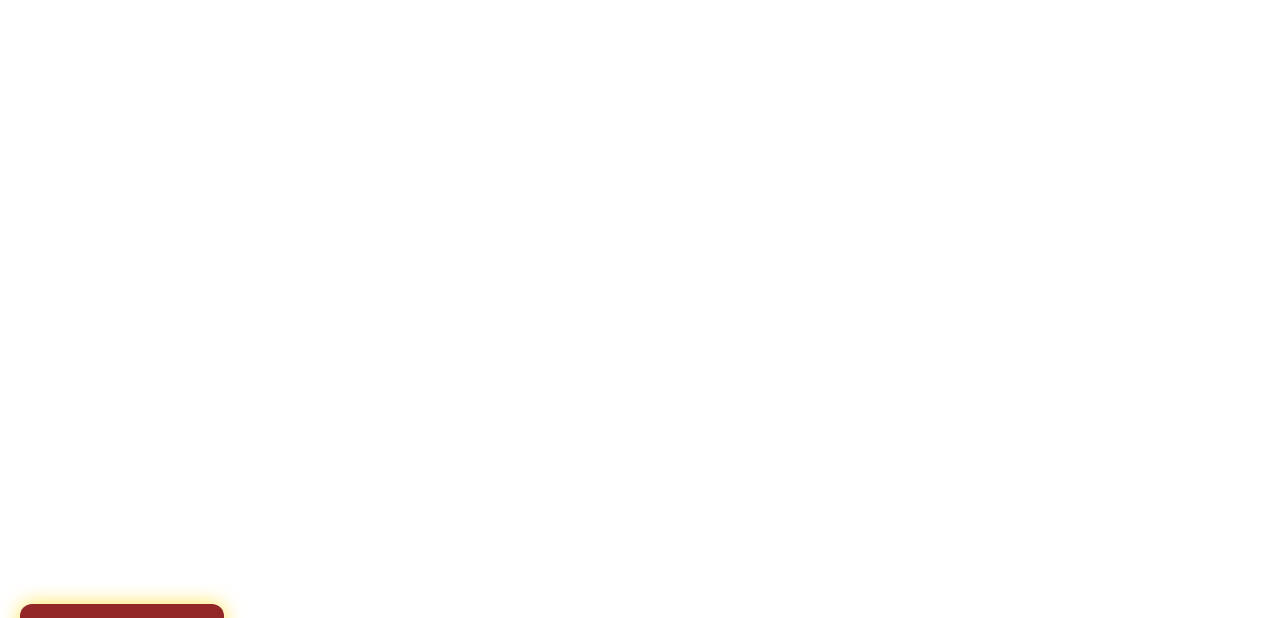
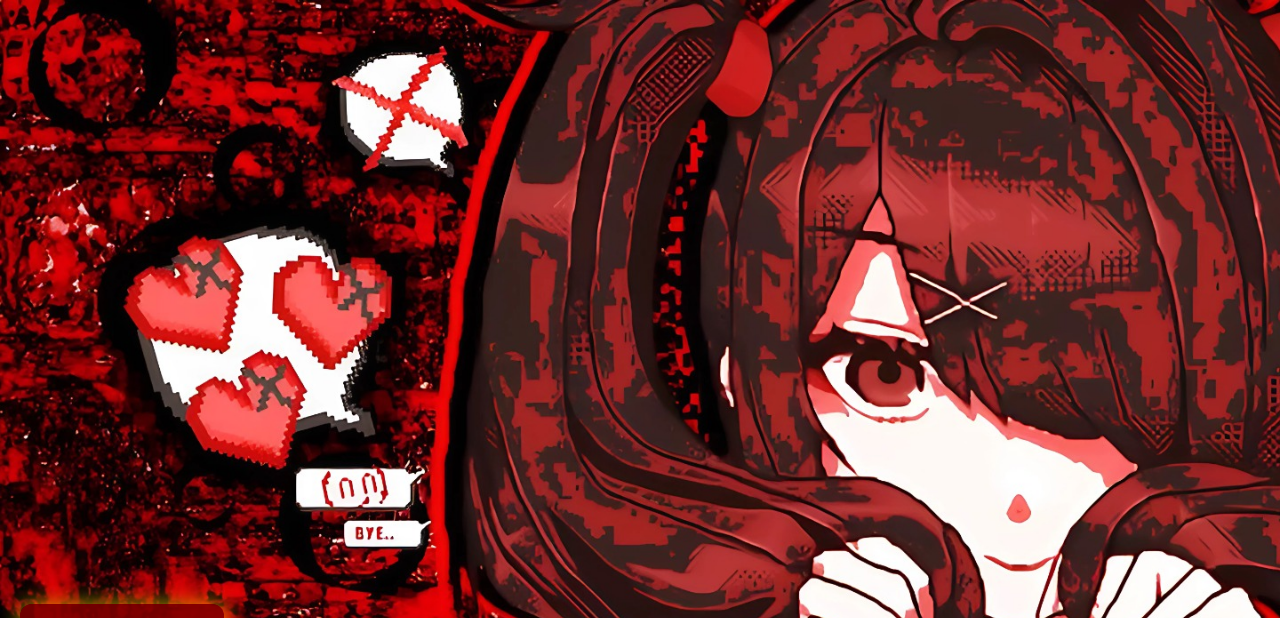
Before and after one commit to poher1st/poher1st, a plain HTML site: page index.html in a window 1280 px wide. Shown: the top 618 px of the page. Drawn offline with Linux system fonts and the light colour scheme.

Commit message:
Update index.html

```diff
--- a/index.html
+++ b/index.html
@@ -5,7 +5,7 @@
   <title>my Discord</title>
   <style>
     body {
-      background: url("bg.jpg") no-repeat center center fixed;
+      background: url("bg.jpeg") no-repeat center center fixed;
       background-size: cover;
       color: #ffffff;
       font-family: "Trebuchet MS", sans-serif;
```
